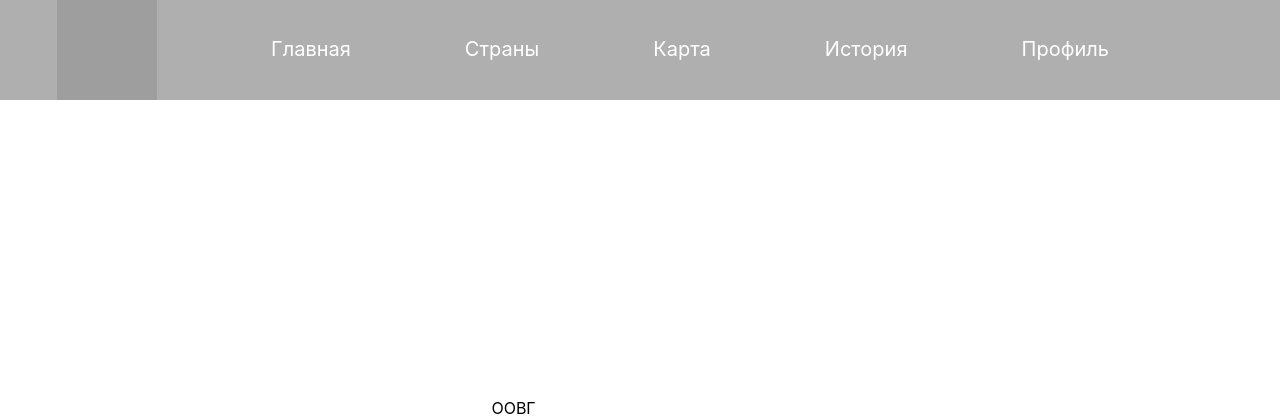
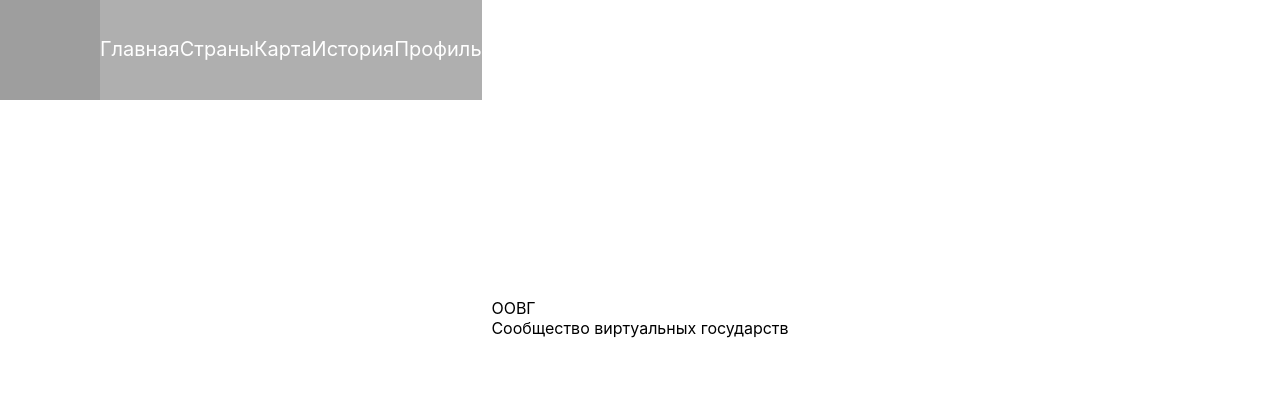
Before and after one commit to agaria-rep/VC, a Flask app: page / in a window 1280 px wide. Shown: the top 419 px of the page. Run offline with Flask 2, Linux system fonts and the light colour scheme; grey boxes are pictures that could not be loaded.

Commit message:
Update base.css

```diff
--- a/site/static/css/base.css
+++ b/site/static/css/base.css
@@ -23,6 +23,9 @@ a:hover::after {
 }
 
 .menu {
+    position: fixed;
+    top: 0%;
+    left: 0%;
     display: flex;
     background-color: #808080A0;
     justify-content: space-around;
```
